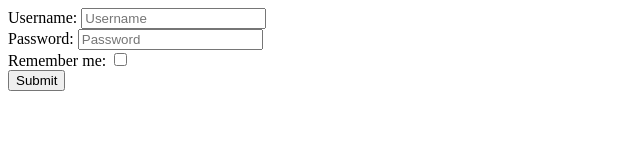
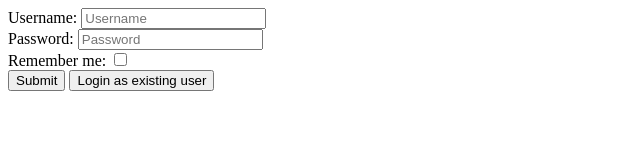
Before and after one commit to acciojob/remember-me-login-form-DipeshGoud, a website: page main.html in a window 1280 px wide. Shown: the whole page, without its empty margins (0-640 px from the left). Drawn offline with Linux system fonts and the light colour scheme.

Commit message:
created a submission

```diff
--- a/main.html
+++ b/main.html
@@ -17,6 +17,8 @@
     <input type="checkbox" id="checkbox">
     <br>
     <input type="submit" id="submit" value="Submit">
+    <button id="existing">Login as existing user</button>
+
   </form>
 
   <script type="text/javascript" src="./script.js"></script>
```
